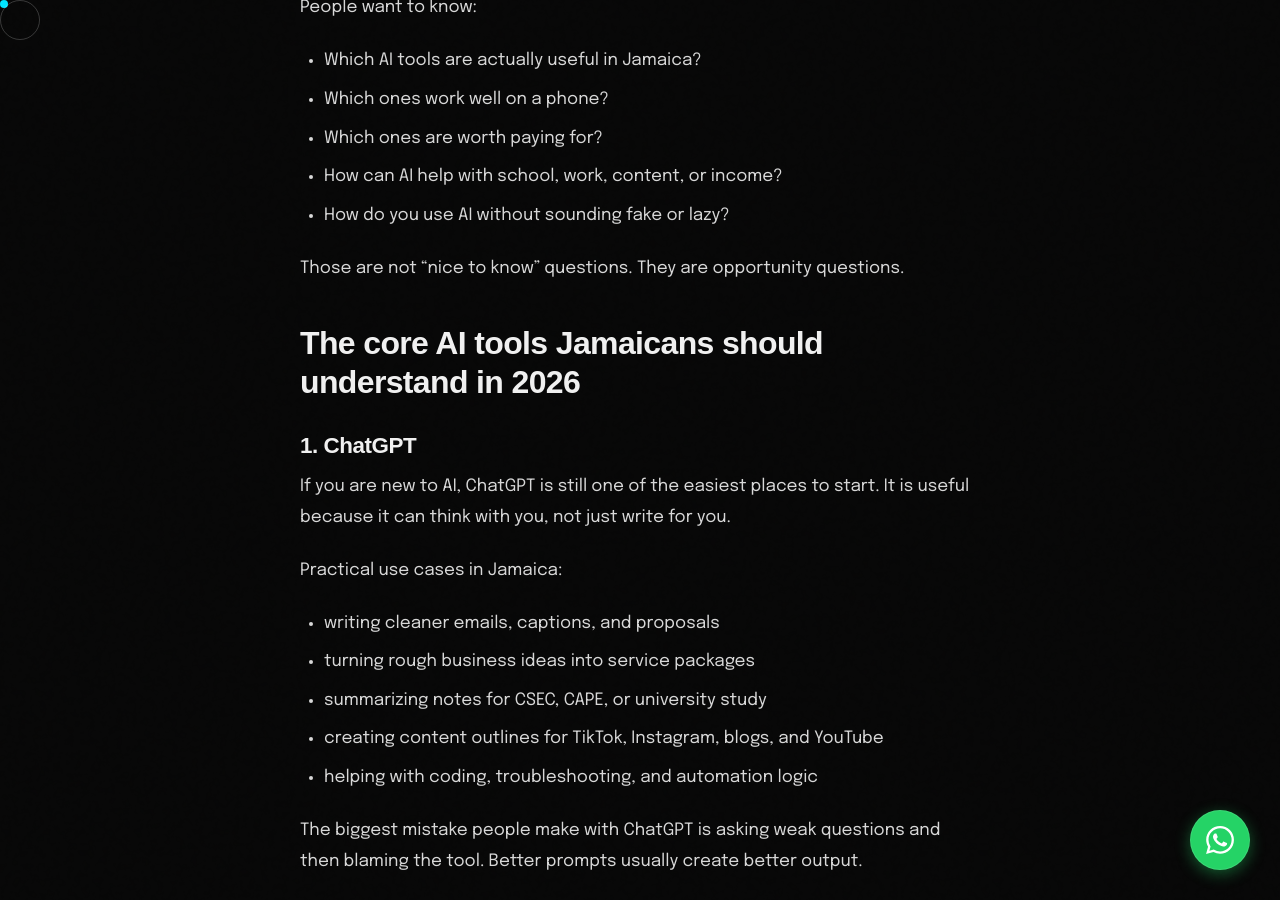
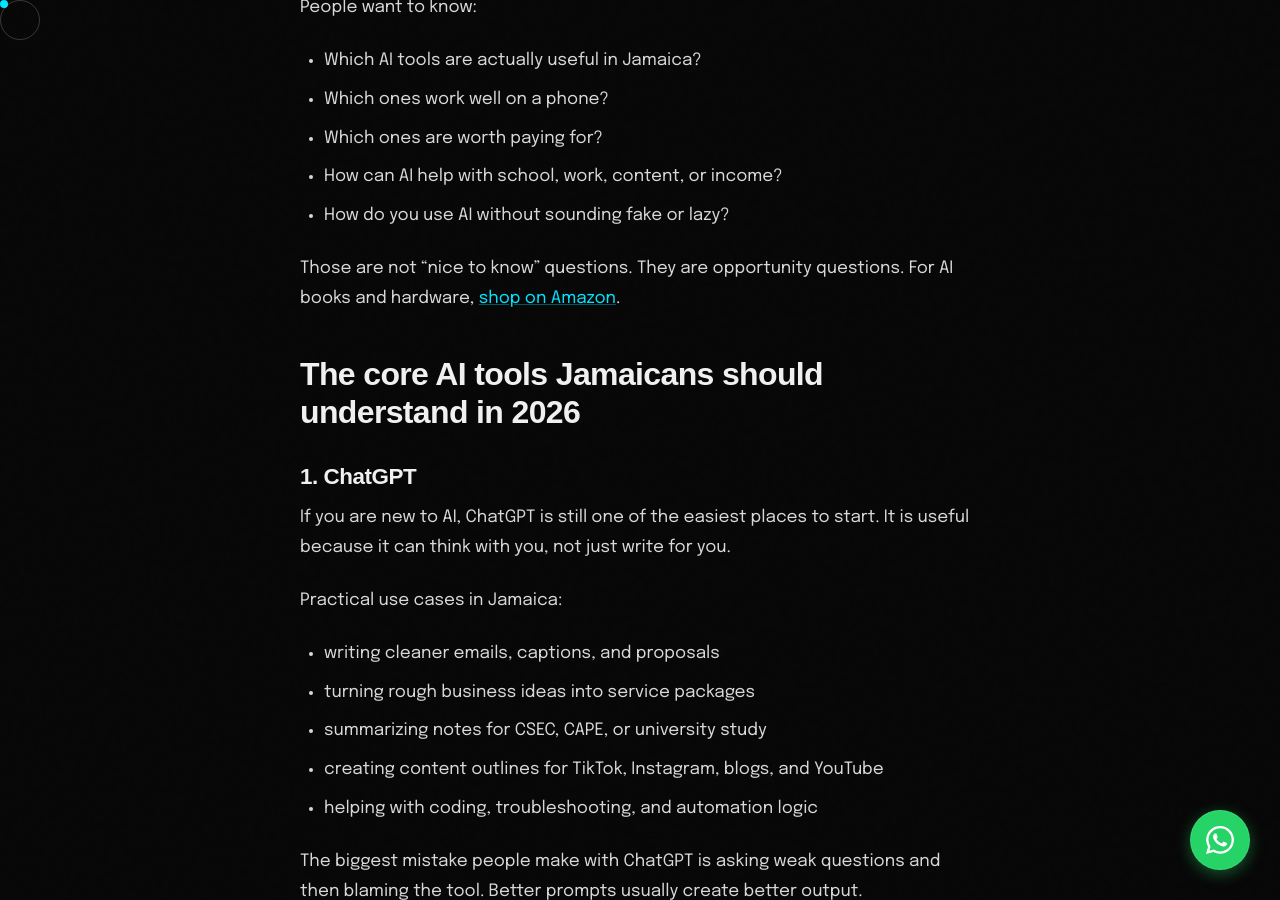
Before and after one commit to willylondon/creative-technician, a Jekyll site: the page built from next/src/content/_posts/2026-03-19-ai-tools-in-jamaica-2026-guide.md, in a window 1280 px wide and 900 px high, scrolled down 2220 px. Built offline with Jekyll 4.4.1, drawn with Linux system fonts in a browser that asks for light colours; some web fonts are replaced; some of the changed text lies outside the part shown.

Commit message:
Add Amazon affiliate links for AI books and automation resources

```diff
--- a/next/src/content/_posts/2026-03-19-ai-tools-in-jamaica-2026-guide.md
+++ b/next/src/content/_posts/2026-03-19-ai-tools-in-jamaica-2026-guide.md
@@ -39,7 +39,7 @@
 - How can AI help with school, work, content, or income?
 - How do you use AI without sounding fake or lazy?
 
-Those are not "nice to know" questions. They are opportunity questions.
+Those are not "nice to know" questions. They are opportunity questions. For AI books and hardware, [shop on Amazon](https://www.amazon.com/s?k=ai+books&tag=lifestylehike-20).
 
 ## The core AI tools Jamaicans should understand in 2026
 
@@ -158,7 +158,7 @@
 
 - offering caption writing and social media support for local businesses
 - creating blog content and SEO drafts for brands
-- building simple automation systems for bookings, leads, or follow-up
+- building simple automation systems for bookings, leads, or follow-up (tools like n8n, Zapier; [shop automation books on Amazon](https://www.amazon.com/s?k=automation+books&tag=lifestylehike-20))
 - improving resumes, cover letters, and LinkedIn profiles
 - selling better research, scripting, or admin support as a freelancer
 
```
